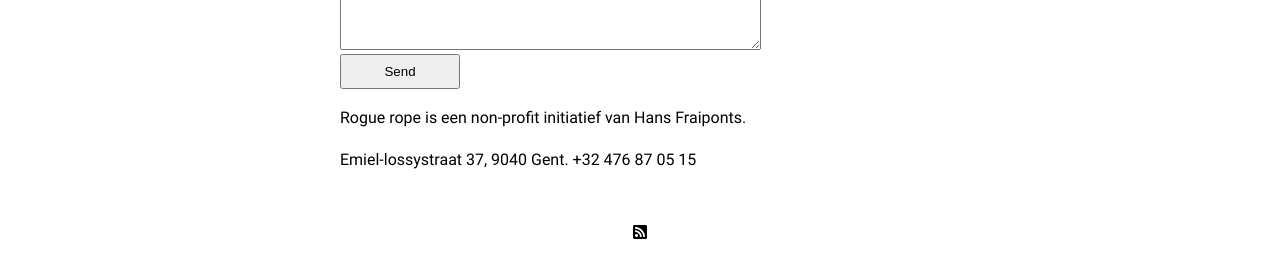
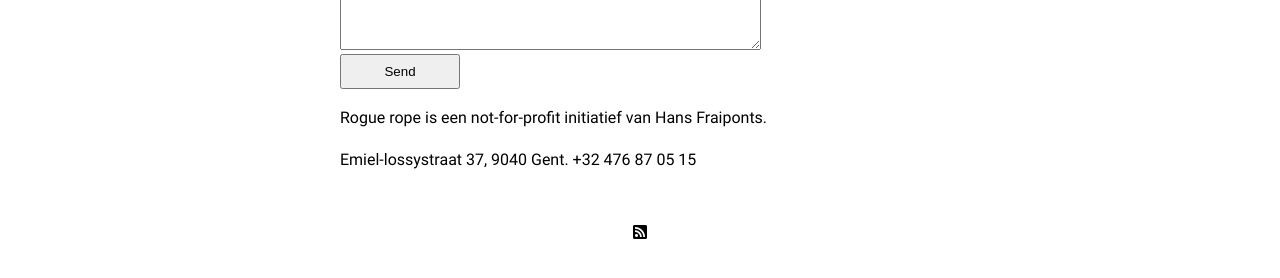
Before and after one commit to RogueRope/RogueRope, a Jekyll site: the page built from pages/contact.md, in a window 1280 px wide. Shown: the part 206-484 px from the top of the page. Built offline with Jekyll 4.4.1, drawn with Linux system fonts in a browser that asks for light colours; comment, search, counter and statistics services are not loaded.

Commit message:
not for profit

```diff
--- a/pages/contact.md
+++ b/pages/contact.md
@@ -28,5 +28,5 @@ title: Contact
   <button type="submit"  style="height:35px;width:120px">Send</button>
 </form>
 
-<p> Rogue rope is een non-profit initiatief van Hans Fraiponts. </p>
+<p> Rogue rope is een not-for-profit initiatief van Hans Fraiponts. </p>
 <p> Emiel-lossystraat 37, 9040 Gent. +32 476 87 05 15 </p>
```
